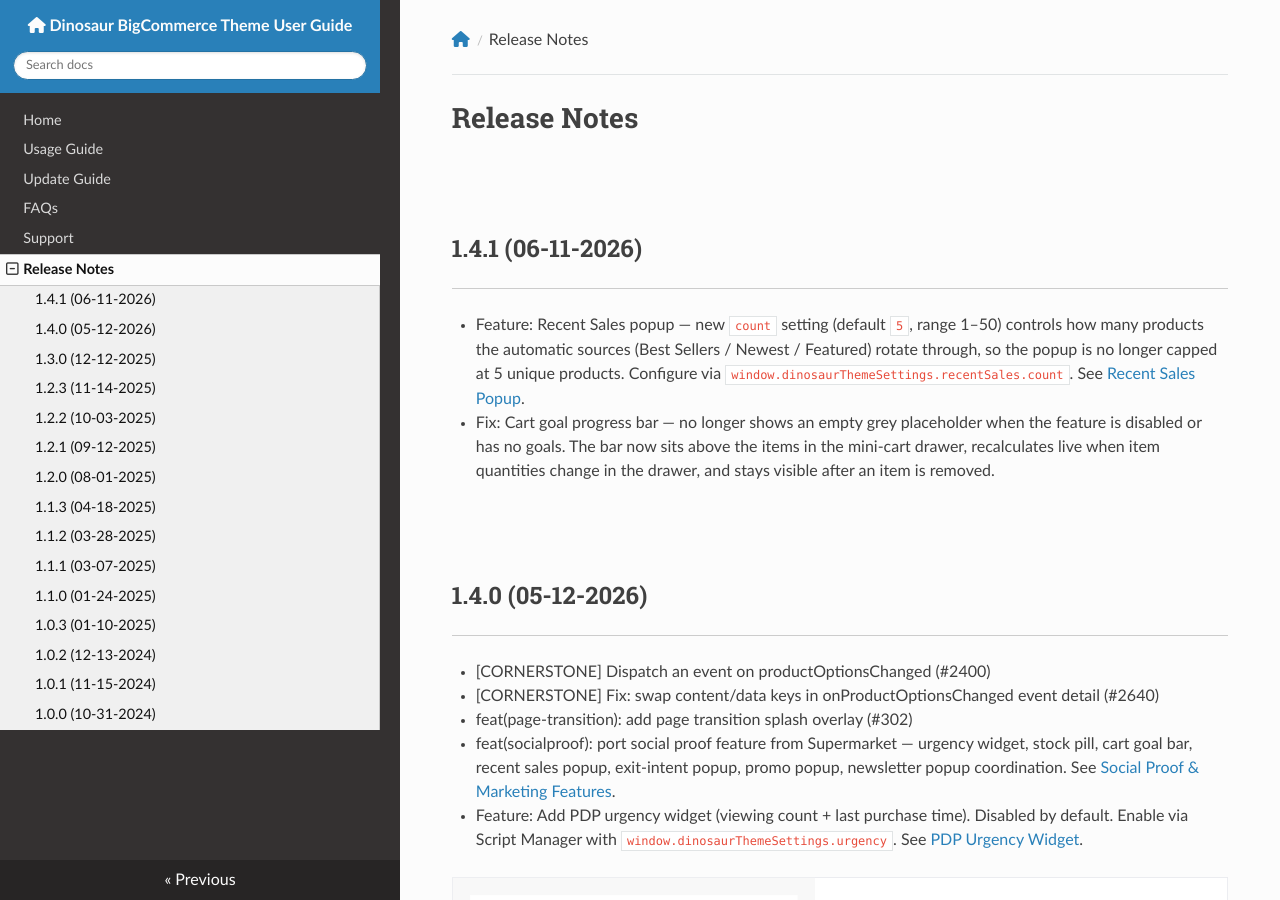
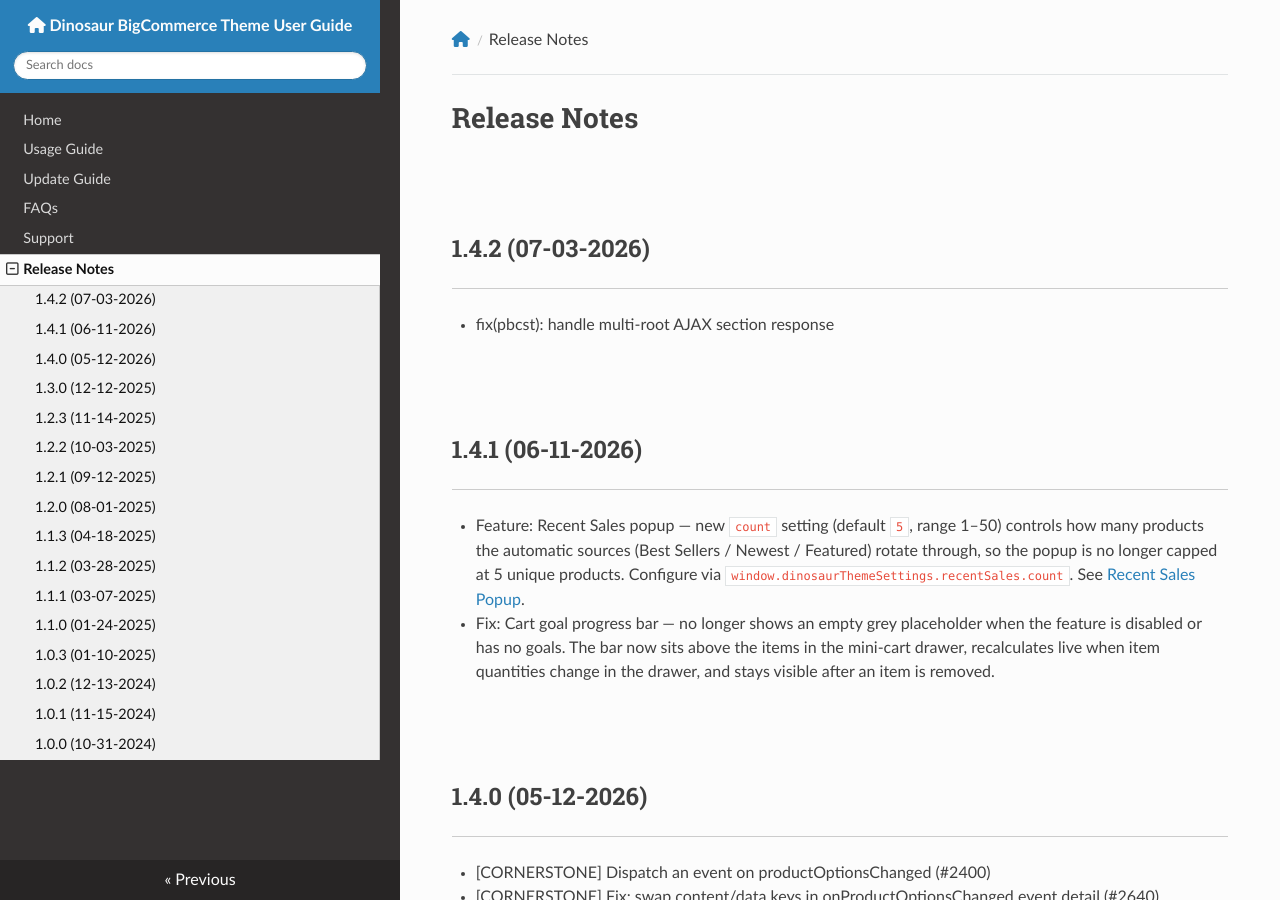
Before and after one commit to allcommerce/bc-Dinosaur-doc, an MkDocs documentation site: the page built from docs/changelog.md, in a window 1280 px wide and 900 px high. Built offline with MkDocs 1.6.1, drawn with Linux system fonts in a browser that asks for light colours; nearby versions of some CDN libraries; comment, search, counter and statistics services are not loaded.

Commit message:
docs(changelog): add release notes for version 1.4.2

```diff
--- a/docs/changelog.md
+++ b/docs/changelog.md
@@ -1,4 +1,7 @@
 # Release Notes
+
+## 1.4.2 (07-03-2026)
+- fix(pbcst): handle multi-root AJAX section response
 
 ## 1.4.1 (06-11-2026)
 - Feature: Recent Sales popup — new `count` setting (default `5`, range 1–50) controls how many products the automatic sources (Best Sellers / Newest / Featured) rotate through, so the popup is no longer capped at 5 unique products. Configure via `window.dinosaurThemeSettings.recentSales.count`. See [Recent Sales Popup](./usage.md#recent-sales-popup).
```
